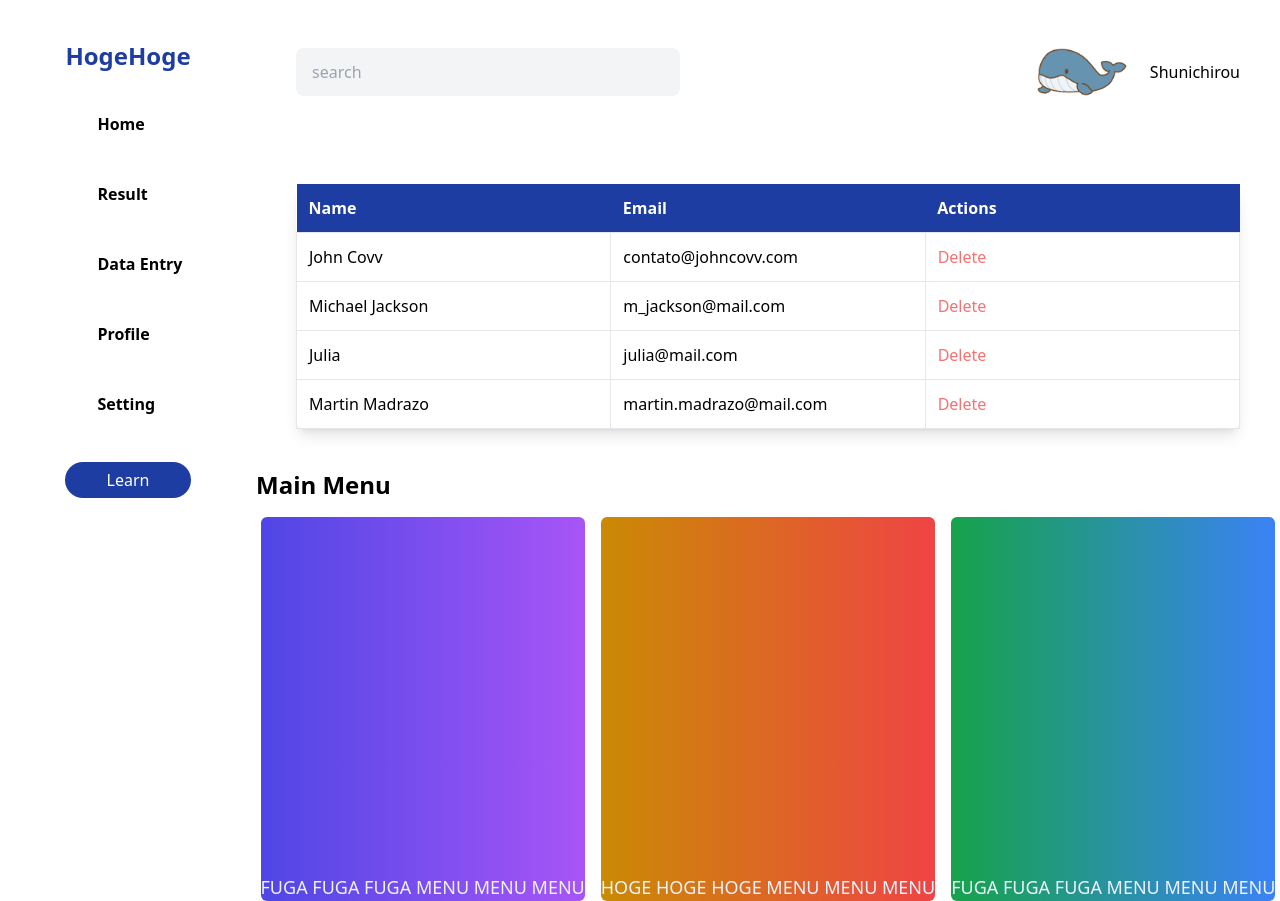
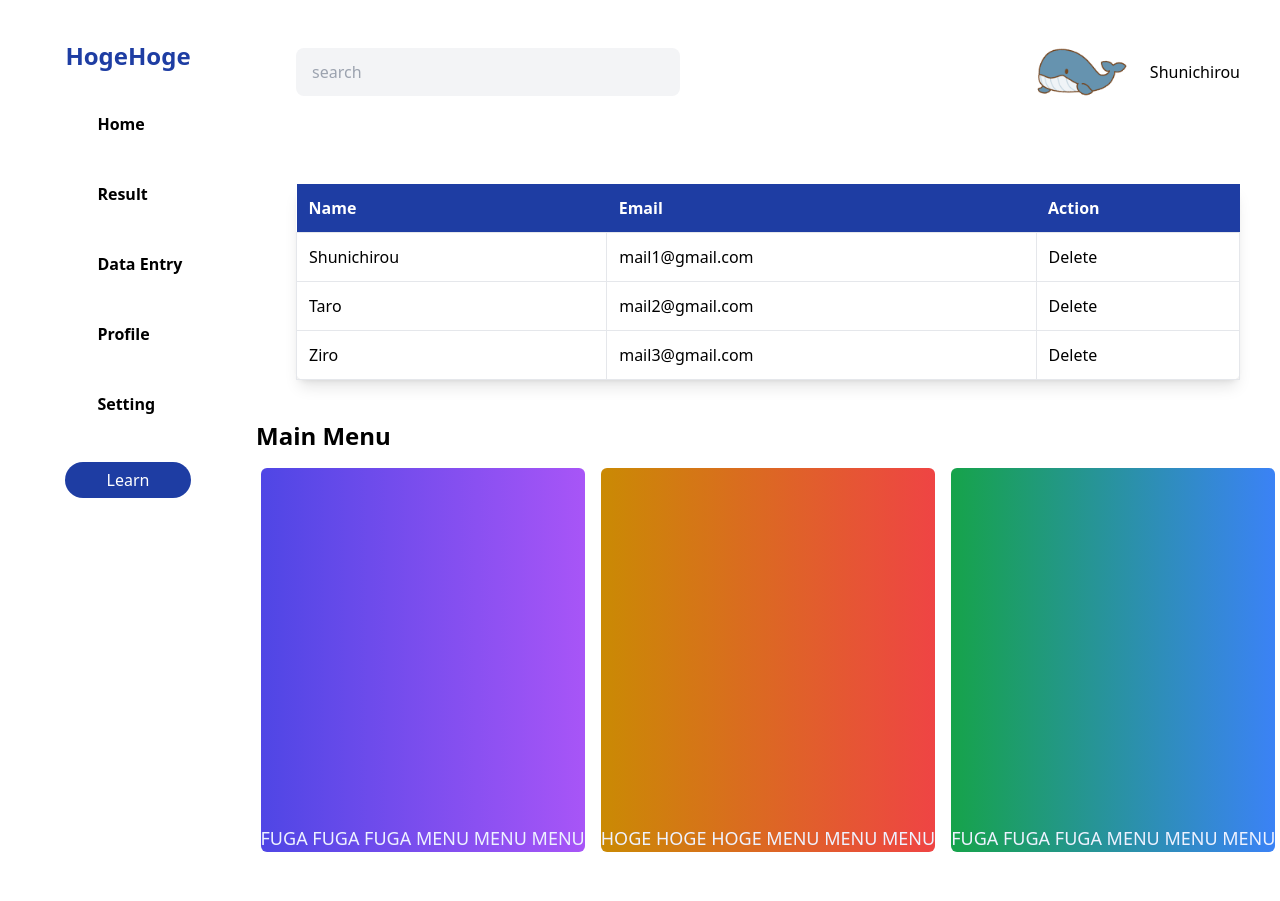
Before and after one commit to ShunichirouKamino/next-sandbox, a Next.js app: page / in a window 1280 px wide. After the commit the page ends 852 px from the top, so only its background shows below. Built offline with nearby package versions, Linux system fonts and the light colour scheme; some icons are missing.

Commit message:
table可変にした

```diff
--- a/src/components/Table/index.tsx
+++ b/src/components/Table/index.tsx
@@ -15,62 +15,49 @@ export type TableProps<R> = {
 };
 
 function Table<R>({ columns, rawdata }: TableProps<R>): JSX.Element {
+  console.log(rawdata[0][`${columns[0].label.toLowerCase()}`]);
   return (
     <>
       <div className="p-10">
         <table className="frex w-full table-auto rounded-lg sm:shadow-lg">
           <thead className="text-white">
             <tr className="bg-[#1e3da3]">
-              <th className="p-3 text-left w-1/3">Name</th>
-              <th className="p-3 text-left w-1/3">Email</th>
-              <th className="p-3 text-left w-1/3">Actions</th>
+              {columns.map((col, index) => (
+                <th className={`${col.size}` + " p-3 text-left"}>
+                  {col.label}
+                </th>
+              ))}
             </tr>
           </thead>
-          <tbody className="flex-1 sm:flex-none">
-            <tr className="flex flex-col flex-no wrap sm:table-row mb-2 sm:mb-0">
-              <td className="border-grey-light border hover:bg-gray-100 p-3">
-                John Covv
-              </td>
-              <td className="border-grey-light border hover:bg-gray-100 p-3 truncate">
+          <tbody>
+            {rawdata.map((rawdata) => (
+              <tr>
+                {columns.map((col) => (
+                  <td className="border hover:bg-gray-100 p-3">
+                    {rawdata[`${col.label.toLowerCase()}`]}
+                  </td>
+                ))}
+              </tr>
+            ))}
+
+            {/* <tr>
+              <td className="border hover:bg-gray-100 p-3">John Covv</td>
+              <td className="border hover:bg-gray-100 p-3">
                 contato@johncovv.com
               </td>
-              <td className="border-grey-light border hover:bg-gray-100 p-3 text-red-400 hover:text-[#1e3da3] hover:font-medium cursor-pointer">
+              <td className="border hover:bg-gray-100 p-3 text-red-400 hover:text-[#1e3da3] hover:font-medium cursor-pointer">
                 Delete
               </td>
             </tr>
-            <tr className="flex flex-col flex-no wrap sm:table-row mb-2 sm:mb-0">
-              <td className="border-grey-light border hover:bg-gray-100 p-3">
-                Michael Jackson
-              </td>
-              <td className="border-grey-light border hover:bg-gray-100 p-3 truncate">
+            <tr>
+              <td className="border hover:bg-gray-100 p-3">Michael Jackson</td>
+              <td className="border hover:bg-gray-100 p-3">
                 m_jackson@mail.com
               </td>
-              <td className="border-grey-light border hover:bg-gray-100 p-3 text-red-400 hover:text-[#1e3da3] hover:font-medium cursor-pointer">
+              <td className="border hover:bg-gray-100 p-3 text-red-400 hover:text-[#1e3da3] hover:font-medium cursor-pointer">
                 Delete
               </td>
-            </tr>
-            <tr className="flex flex-col flex-no wrap sm:table-row mb-2 sm:mb-0">
-              <td className="border-grey-light border hover:bg-gray-100 p-3">
-                Julia
-              </td>
-              <td className="border-grey-light border hover:bg-gray-100 p-3 truncate">
-                julia@mail.com
-              </td>
-              <td className="border-grey-light border hover:bg-gray-100 p-3 text-red-400 hover:text-[#1e3da3] hover:font-medium cursor-pointer">
-                Delete
-              </td>
-            </tr>
-            <tr className="flex flex-col flex-no wrap sm:table-row mb-2 sm:mb-0">
-              <td className="border-grey-light border hover:bg-gray-100 p-3">
-                Martin Madrazo
-              </td>
-              <td className="border-grey-light border hover:bg-gray-100 p-3 truncate">
-                martin.madrazo@mail.com
-              </td>
-              <td className="border-grey-light border hover:bg-gray-100 p-3 text-red-400 hover:text-[#1e3da3] hover:font-medium cursor-pointer">
-                Delete
-              </td>
-            </tr>
+            </tr> */}
           </tbody>
         </table>
       </div>
--- a/src/components/TopPage/index.tsx
+++ b/src/components/TopPage/index.tsx
@@ -1,7 +1,7 @@
 import Header from "../Header";
 import ImageContainer from "../ImageContainer";
 import SideBar from "../SideBar";
-import Table from "../Table";
+import Table, { Column } from "../Table";
 import Body from "./Body/Body";
 
 export type TopPageProps = {
@@ -9,13 +9,25 @@ export type TopPageProps = {
 };
 
 const TopPage: React.FC<TopPageProps> = ({ text }) => {
+  const columns = [
+    { label: "Name", size: "1/3" },
+    { label: "Email", size: "1/3" },
+    { label: "Action", size: "1/3" },
+  ];
+
+  const rawData = [
+    { name: "Shunichirou", email: "mail1@gmail.com", action: "Delete" },
+    { name: "Taro", email: "mail2@gmail.com", action: "Delete" },
+    { name: "Ziro", email: "mail3@gmail.com", action: "Delete" },
+  ];
+
   return (
     <>
       <div className="flex">
         <SideBar></SideBar>
         <main className=" min-h-screen w-full">
           <Header></Header>
-          <Table columns={[]}></Table>
+          <Table columns={columns} rawdata={rawData}></Table>
           <Body></Body>
         </main>
       </div>
```
